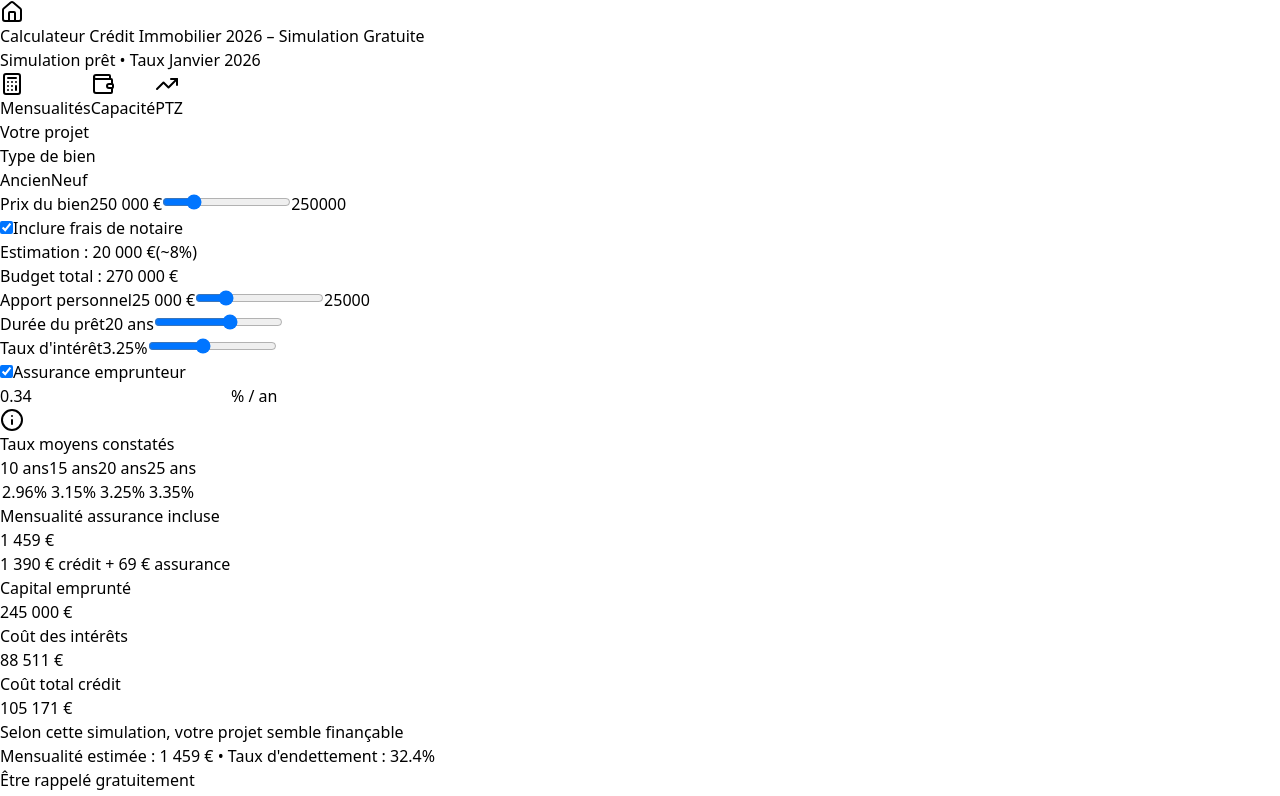
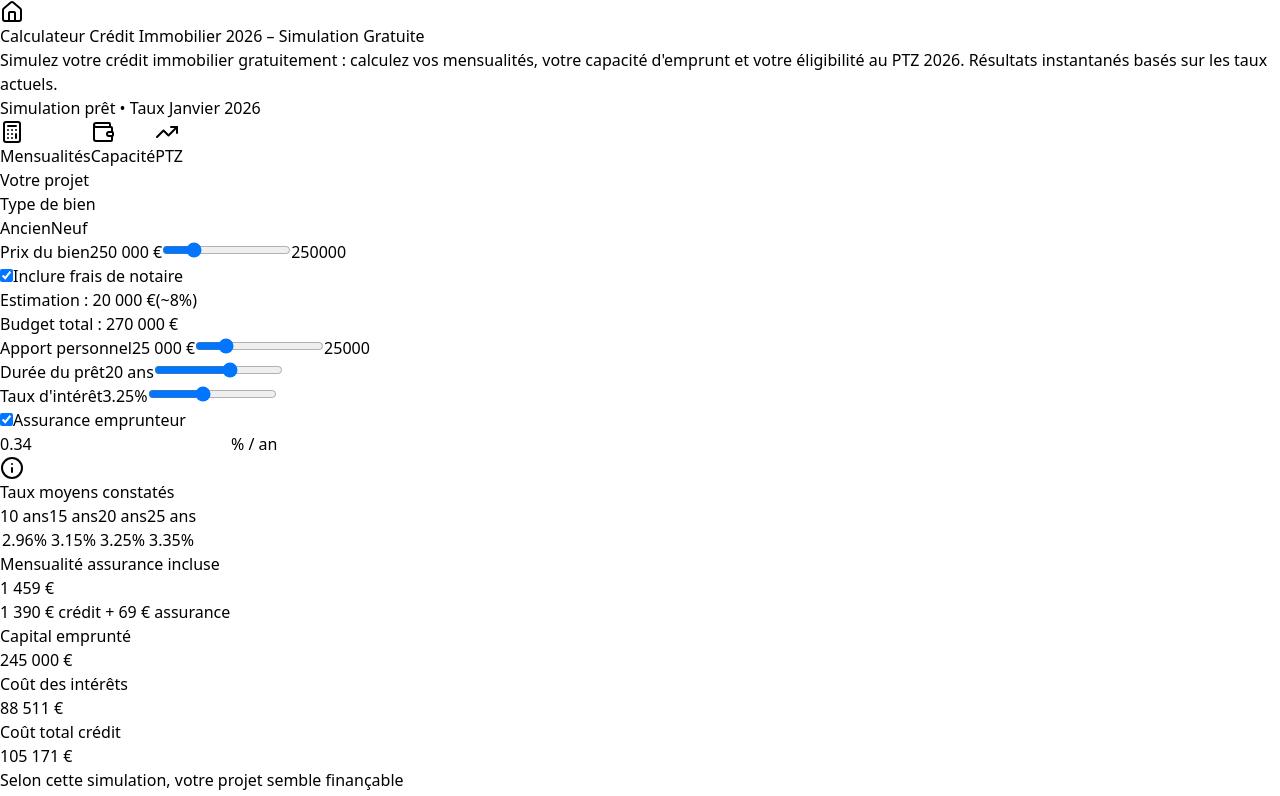
Before and after one commit to Carlo-Carlo-Carlo/calculateur-immo, a React (Vite) app: page / in a window 1280 px wide. Shown: the top 796 px of the page. Built offline with nearby package versions, Linux system fonts and the light colour scheme.

Commit message:
Update App.tsx

```diff
--- a/src/App.tsx
+++ b/src/App.tsx
@@ -1054,7 +1054,12 @@ useEffect(() => {
                 <Home className="w-5 h-5 text-white" />
               </div>
               <div>
-                <h1 className="text-xl font-bold text-slate-900">Calculateur Crédit Immobilier {new Date().getFullYear()} – Simulation Gratuite</h1>
+                <h1 className="text-xl font-bold text-slate-900">
+  Calculateur Crédit Immobilier {new Date().getFullYear()} – Simulation Gratuite
+</h1>
+<p className="text-slate-600 text-sm mt-2">
+  Simulez votre crédit immobilier gratuitement : calculez vos mensualités, votre capacité d'emprunt et votre éligibilité au PTZ {new Date().getFullYear()}. Résultats instantanés basés sur les taux actuels.
+</p>
                 <p className="text-xs text-slate-500">Simulation prêt • Taux {GRILLE_TAUX.dateMAJ}</p>
               </div>
             </div>
```
